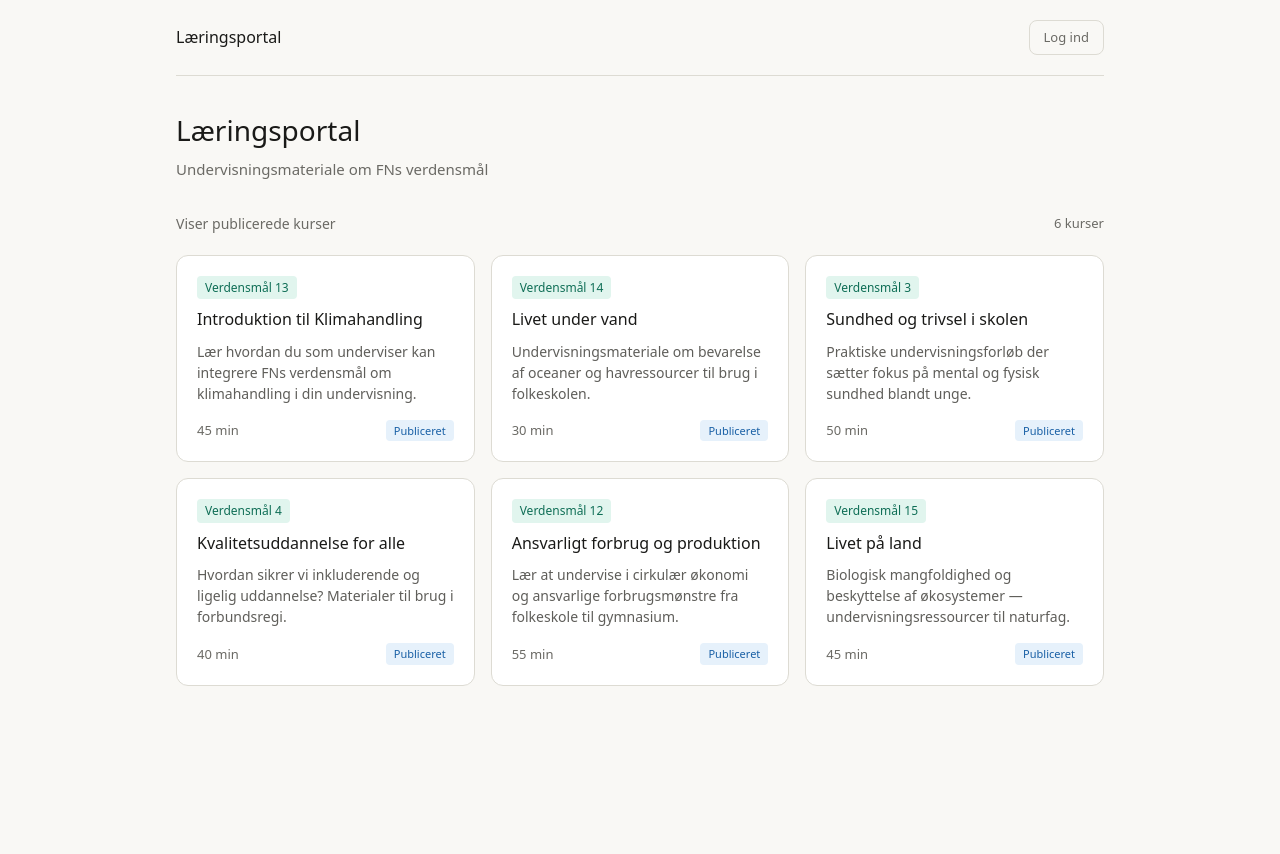
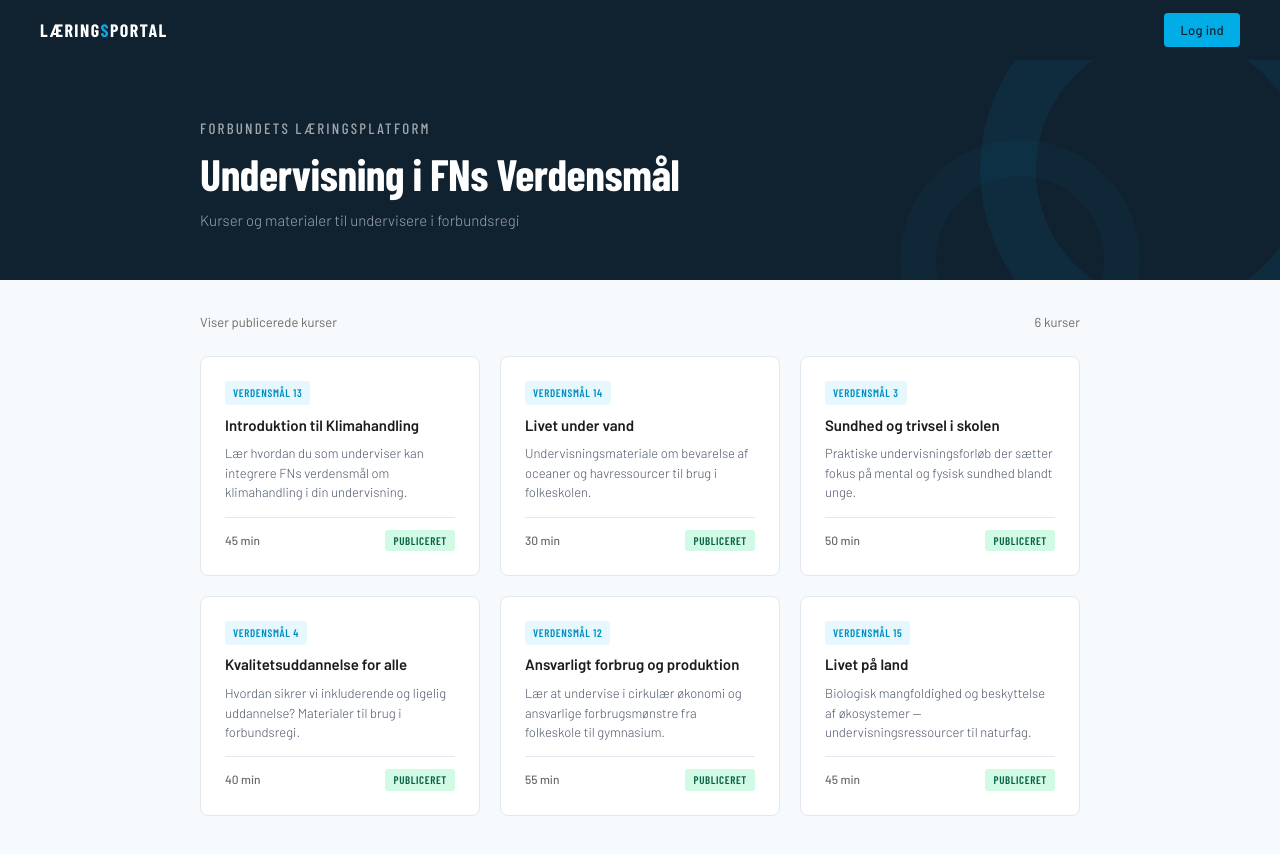
Before and after one commit to ronnidc/react-vite-typescript, a React (Vite) app: page / in a window 1280 px wide. Shown: the top 854 px of the page. Before the commit the page ends 800 px from the top, so only its background shows below. Built offline with nearby package versions, Linux system fonts and the light colour scheme.

Commit message:
feat: redesign with Barlow font, FIU navy/blue palette and hero section

```diff
--- a/package.json
+++ b/package.json
@@ -10,6 +10,8 @@
     "preview": "vite preview"
   },
   "dependencies": {
+    "@fontsource/barlow": "^5.2.8",
+    "@fontsource/barlow-condensed": "^5.2.8",
     "@tanstack/react-query": "^5.95.2",
     "react": "^19.2.4",
     "react-dom": "^19.2.4",
--- a/src/App.css
+++ b/src/App.css
@@ -1,3 +1,16 @@
+:root {
+  --blue:       #00ADE6;
+  --blue-dark:  #0090C2;
+  --blue-dim:   #E6F7FD;
+  --navy:       #102130;
+  --navy-mid:   #1E3347;
+  --ink:        #1A1C1E;
+  --muted:      #4A5568;
+  --subtle:     #6b6a65;
+  --border:     #E2E8F0;
+  --surface:    #F7FAFC;
+}
+
 *, *::before, *::after {
   box-sizing: border-box;
   margin: 0;
@@ -5,71 +18,90 @@
 }
 
 body {
-  background: #f9f8f5;
-  color: #1a1a18;
+  background: var(--surface);
+  color: var(--ink);
   line-height: 1.6;
-  font-family: system-ui, sans-serif;
+  font-family: 'Barlow', system-ui, sans-serif;
+  font-weight: 400;
 }
 
-.app {
-  max-width: 960px;
-  margin: 0 auto;
-  padding: 0 1rem 4rem;
-}
-
+/* ── NAV ───────────────────────────────────────────── */
 .nav {
+  background: var(--navy);
+  padding: 0 2.5rem;
   display: flex;
   align-items: center;
   justify-content: space-between;
-  padding: 1.25rem 0;
-  margin-bottom: 2rem;
-  border-bottom: 0.5px solid #dddbd3;
+  height: 60px;
 }
 
 .nav-logo {
-  font-size: 16px;
-  font-weight: 500;
-  color: #1a1a18;
+  font-family: 'Barlow Condensed', sans-serif;
+  font-weight: 700;
+  font-size: 18px;
+  letter-spacing: 0.08em;
+  text-transform: uppercase;
+  color: #ffffff;
   text-decoration: none;
 }
 
-.nav-login {
-  font-size: 13px;
-  color: #6b6a65;
-  text-decoration: none;
-  padding: 6px 14px;
-  border: 0.5px solid #dddbd3;
-  border-radius: 8px;
+.nav-logo span {
+  color: var(--blue);
 }
 
 .nav-actions {
   display: flex;
   align-items: center;
-  gap: 12px;
+  gap: 1.25rem;
 }
 
 .nav-user {
   font-size: 13px;
-  color: #5f5e5a;
+  color: rgba(255, 255, 255, 0.6);
+}
+
+.nav-login {
+  font-family: 'Barlow', sans-serif;
+  font-size: 13px;
+  font-weight: 500;
+  color: var(--navy);
+  background: var(--blue);
+  border: none;
+  border-radius: 4px;
+  padding: 7px 16px;
+  cursor: pointer;
+  text-decoration: none;
+  letter-spacing: 0.02em;
+}
+
+.nav-login:hover {
+  background: var(--blue-dark);
+  color: var(--navy);
 }
 
 .nav-logout {
+  font-family: 'Barlow', sans-serif;
   font-size: 13px;
-  color: #6b6a65;
+  font-weight: 500;
+  color: rgba(255, 255, 255, 0.7);
   background: none;
-  border: 0.5px solid #dddbd3;
-  border-radius: 8px;
+  border: 1px solid rgba(255, 255, 255, 0.2);
+  border-radius: 4px;
   padding: 6px 14px;
   cursor: pointer;
-  font-family: inherit;
 }
 
 .nav-logout:hover {
-  background: #ffffff;
-  color: #1a1a18;
+  background: rgba(255, 255, 255, 0.08);
+  color: #ffffff;
 }
 
-.nav-login:hover {
-  background: #ffffff;
-  color: #1a1a18;
+/* ── DELT SIDECONTAINER ─────────────────────────────
+   Bruges af sider uden full-width elementer:
+   CourseDetailPage, NotFoundPage
+   ─────────────────────────────────────────────────── */
+.page-content {
+  max-width: 960px;
+  margin: 0 auto;
+  padding: 2.5rem 2.5rem 4rem;
 }
--- a/src/App.tsx
+++ b/src/App.tsx
@@ -7,18 +7,14 @@ import LoginPage from './pages/LoginPage'
 import NotFoundPage from './pages/NotFoundPage'
 import './App.css'
 
-// Nav er en separat komponent fordi den bruger useAuth.
-// App() selv behøver ikke kende til auth — god separation of concerns.
 function Nav() {
   const { user, logout, isAuthenticated } = useAuth()
 
   return (
     <nav className="nav">
-      <Link to="/" className="nav-logo">Læringsportal</Link>
-
+      <Link to="/" className="nav-logo">Læring<span>s</span>portal</Link>
       <div className="nav-actions">
         {isAuthenticated ? (
-          // Betinget rendering baseret på auth-state
           <>
             <span className="nav-user">👤 {user?.name}</span>
             <button className="nav-logout" onClick={logout}>Log ud</button>
@@ -34,9 +30,10 @@ function Nav() {
 function App() {
   return (
     <BrowserRouter>
-      <div className="app">
       <Nav />
-        <main>
+      {/* Ingen app-body wrapper her — hver side styrer sit eget layout.
+          CoursesPage har brug for full-width hero.
+          De øvrige sider har deres egne containere. */}
       <Routes>
         <Route path="/" element={<CoursesPage />} />
         <Route
@@ -50,8 +47,6 @@ function App() {
         <Route path="/login" element={<LoginPage />} />
         <Route path="*" element={<NotFoundPage />} />
       </Routes>
-        </main>
-      </div>
     </BrowserRouter>
   )
 }
--- a/src/components/CourseCard/CourseCard.module.css
+++ b/src/components/CourseCard/CourseCard.module.css
@@ -1,33 +1,47 @@
 .card {
   background: #ffffff;
-  border: 0.5px solid #dddbd3;
-  border-radius: 12px;
-  padding: 1.25rem;
+  border: 1px solid var(--border);
+  border-radius: 8px;
+  padding: 1.5rem;
   display: flex;
   flex-direction: column;
-  gap: 0.5rem;
+  gap: 0.6rem;
+  position: relative;
+  overflow: hidden;
+  transition: transform 0.15s ease, box-shadow 0.15s ease, border-color 0.15s ease;
 }
 
-.goal {
-  font-size: 12px;
-  font-weight: 500;
-  color: #0F6E56;
-  background: #E1F5EE;
-  padding: 2px 8px;
-  border-radius: 4px;
-  align-self: flex-start;
+/* Blå venstrekant der glider ind ved hover */
+.card::before {
+  content: '';
+  position: absolute;
+  left: 0;
+  top: 0;
+  bottom: 0;
+  width: 3px;
+  background: var(--blue);
+  transform: scaleY(0);
+  transform-origin: bottom;
+  transition: transform 0.2s ease;
 }
 
-.title {
-  font-size: 16px;
-  font-weight: 500;
-  color: #1a1a18;
+.card:hover {
+  transform: translateY(-3px);
+  box-shadow: 0 8px 24px rgba(0, 0, 0, 0.07);
+  border-color: rgba(0, 173, 230, 0.3);
 }
 
-.description {
-  font-size: 14px;
-  color: #5f5e5a;
-  line-height: 1.5;
+.card:hover::before {
+  transform: scaleY(1);
+}
+
+.unpublished {
+  opacity: 0.7;
+  background: #FAFAFA;
+}
+
+.unpublished:hover {
+  opacity: 1;
 }
 
 .badges {
@@ -37,38 +51,65 @@
   flex-wrap: wrap;
 }
 
-.draft {
+.goal {
+  font-family: 'Barlow Condensed', sans-serif;
   font-size: 11px;
-  font-weight: 500;
-  background: #FAEEDA;
-  color: #633806;
-  padding: 2px 8px;
-  border-radius: 4px;
+  font-weight: 600;
+  letter-spacing: 0.06em;
+  text-transform: uppercase;
+  color: var(--blue-dark);
+  background: var(--blue-dim);
+  padding: 3px 8px;
+  border-radius: 3px;
 }
 
-/* Upublicerede kort får en subtil visuel dæmpning for admin */
-.unpublished {
-  opacity: 0.75;
+.draft {
+  font-family: 'Barlow Condensed', sans-serif;
+  font-size: 11px;
+  font-weight: 600;
+  letter-spacing: 0.06em;
+  text-transform: uppercase;
+  background: #FEF3C7;
+  color: #92400E;
+  padding: 3px 8px;
+  border-radius: 3px;
 }
 
-.unpublished:hover {
-  opacity: 1;
+.title {
+  font-size: 15px;
+  font-weight: 600;
+  color: var(--ink);
+  line-height: 1.35;
+}
+
+.description {
+  font-size: 13px;
+  font-weight: 300;
+  color: var(--muted);
+  line-height: 1.5;
+  flex: 1;
 }
 
 .footer {
   display: flex;
   align-items: center;
   justify-content: space-between;
-  margin-top: 0.5rem;
-  font-size: 13px;
-  color: #6b6a65;
+  padding-top: 0.75rem;
+  border-top: 1px solid var(--border);
+  margin-top: 0.25rem;
+  font-size: 12px;
+  font-weight: 500;
+  color: var(--subtle);
 }
 
 .published {
+  font-family: 'Barlow Condensed', sans-serif;
   font-size: 11px;
-  font-weight: 500;
-  background: #E6F1FB;
-  color: #185FA5;
+  font-weight: 600;
+  letter-spacing: 0.06em;
+  text-transform: uppercase;
+  background: #D1FAE5;
+  color: #065F46;
   padding: 2px 8px;
-  border-radius: 4px;
+  border-radius: 3px;
 }
--- a/src/index.css
+++ b/src/index.css
@@ -1,3 +1,16 @@
+:root {
+  --blue:       #00ADE6;
+  --blue-dark:  #0090C2;
+  --blue-dim:   #E6F7FD;
+  --navy:       #102130;
+  --navy-mid:   #1E3347;
+  --ink:        #1A1C1E;
+  --muted:      #4A5568;
+  --subtle:     #6b6a65;
+  --border:     #E2E8F0;
+  --surface:    #F7FAFC;
+}
+
 *, *::before, *::after {
   box-sizing: border-box;
   margin: 0;
@@ -5,7 +18,9 @@
 }
 
 body {
-  background: #f9f8f5;
-  color: #1a1a18;
+  background: var(--surface);
+  color: var(--ink);
   line-height: 1.6;
+  font-family: 'Barlow', system-ui, sans-serif;
+  font-weight: 400;
 }
--- a/src/pages/CourseDetailPage.tsx
+++ b/src/pages/CourseDetailPage.tsx
@@ -40,7 +40,7 @@ function CourseDetailPage() {
   }
 
   return (
-    <div>
+    <div className="page-content">
       <Link to="/" className={styles.back}>← Tilbage til kurser</Link>
 
       <div className={styles.articleHeader}>
--- a/src/pages/CoursesPage.module.css
+++ b/src/pages/CoursesPage.module.css
@@ -1,98 +1,159 @@
-.header {
-  display: flex;
-  align-items: flex-start;
-  justify-content: space-between;
-  margin-bottom: 2rem;
+.hero {
+  background: var(--navy);
+  padding: 3.5rem 0 3rem;
+  position: relative;
+  overflow: hidden;
 }
 
-.header h1 {
-  font-size: 28px;
-  font-weight: 500;
-  margin-bottom: 0.25rem;
+.hero::before {
+  content: '';
+  position: absolute;
+  right: -80px;
+  top: -80px;
+  width: 380px;
+  height: 380px;
+  border-radius: 50%;
+  border: 56px solid rgba(0, 173, 230, 0.07);
+  pointer-events: none;
 }
 
-.header p {
-  color: #6b6a65;
-  font-size: 15px;
+.hero::after {
+  content: '';
+  position: absolute;
+  right: 140px;
+  bottom: -100px;
+  width: 240px;
+  height: 240px;
+  border-radius: 50%;
+  border: 36px solid rgba(0, 173, 230, 0.04);
+  pointer-events: none;
 }
 
-.roleAdmin {
-  font-size: 11px;
-  font-weight: 500;
-  background: #EEEDFE;
-  color: #3C3489;
-  padding: 3px 10px;
-  border-radius: 4px;
-  white-space: nowrap;
-  margin-top: 4px;
+.heroInner {
+  max-width: 960px;
+  margin: 0 auto;
+  padding: 0 2.5rem;
+  position: relative;
+  z-index: 1;
 }
 
-.roleInstructor {
+.heroEyebrow {
+  font-family: 'Barlow Condensed', sans-serif;
   font-size: 11px;
-  font-weight: 500;
-  background: #E1F5EE;
-  color: #0F6E56;
-  padding: 3px 10px;
-  border-radius: 4px;
-  white-space: nowrap;
-  margin-top: 4px;
+  font-weight: 600;
+  letter-spacing: 0.15em;
+  text-transform: uppercase;
+  color: var(--blue);
+  margin-bottom: 0.6rem;
 }
 
+.heroInner h1 {
+  font-family: 'Barlow Condensed', sans-serif;
+  font-size: clamp(28px, 4vw, 44px);
+  font-weight: 700;
+  line-height: 1.1;
+  color: #ffffff;
+  letter-spacing: -0.01em;
+  margin-bottom: 0.6rem;
+}
+
+.heroInner p {
+  font-size: 15px;
+  font-weight: 300;
+  color: rgba(255, 255, 255, 0.6);
+}
+
+/* ── INDHOLDSCONTAINER ────────────────────────────── */
+.content {
+  max-width: 960px;
+  margin: 0 auto;
+  padding: 2rem 2.5rem 4rem;
+}
+
+/* ── TOOLBAR ──────────────────────────────────────── */
 .toolbar {
   display: flex;
   align-items: center;
   justify-content: space-between;
-  margin-bottom: 1.25rem;
+  margin-bottom: 1.5rem;
+}
+
+.toolbarLeft {
+  display: flex;
+  align-items: center;
+  gap: 0.75rem;
 }
 
 .filterToggle {
   display: flex;
   align-items: center;
   gap: 8px;
-  font-size: 14px;
-  color: #5f5e5a;
+  font-size: 13px;
+  font-weight: 500;
+  color: var(--muted);
   cursor: pointer;
 }
 
 .filterToggle input {
   cursor: pointer;
-  accent-color: #1D9E75;
+  accent-color: var(--blue);
   width: 15px;
   height: 15px;
 }
 
 .filterInfo {
-  font-size: 14px;
-  color: #6b6a65;
+  font-size: 13px;
+  color: var(--subtle);
 }
 
 .count {
   font-size: 13px;
-  color: #6b6a65;
+  color: var(--subtle);
 }
 
+.roleAdmin {
+  font-family: 'Barlow Condensed', sans-serif;
+  font-size: 11px;
+  font-weight: 600;
+  letter-spacing: 0.08em;
+  text-transform: uppercase;
+  background: rgba(0, 173, 230, 0.12);
+  color: var(--blue-dark);
+  padding: 3px 10px;
+  border-radius: 3px;
+}
+
+.roleInstructor {
+  font-family: 'Barlow Condensed', sans-serif;
+  font-size: 11px;
+  font-weight: 600;
+  letter-spacing: 0.08em;
+  text-transform: uppercase;
+  background: #D1FAE5;
+  color: #065F46;
+  padding: 3px 10px;
+  border-radius: 3px;
+}
+
+/* ── GRID ─────────────────────────────────────────── */
 .grid {
   display: grid;
   grid-template-columns: repeat(auto-fill, minmax(280px, 1fr));
-  gap: 1rem;
+  gap: 1.25rem;
 }
 
 .cardWrapper {
   cursor: pointer;
-  transition: transform 0.15s ease;
 }
 
-.cardWrapper:hover {
-  transform: translateY(-2px);
-}
-
+/* ── STATUS ───────────────────────────────────────── */
 .status {
   margin-top: 4rem;
   text-align: center;
   font-size: 15px;
-  color: #6b6a65;
+  color: var(--subtle);
 }
 
-.status.error {
+.error {
   color: #A32D2D;
 }
--- a/src/pages/CoursesPage.tsx
+++ b/src/pages/CoursesPage.tsx
@@ -11,10 +11,6 @@ function CoursesPage() {
   const { user } = useAuth()
   const navigate = useNavigate()
 
-  // RBAC — rolle bestemmer standardadfærd:
-  // admin ser alle kurser som standard (showOnlyPublished = false)
-  // instructor ser kun publicerede som standard (showOnlyPublished = true)
-  // Termen: "role-based default state"
   const isAdmin = user?.role === 'admin'
   const [showOnlyPublished, setShowOnlyPublished] = useState(!isAdmin)
 
@@ -23,36 +19,35 @@ function CoursesPage() {
     : courses
 
   if (loading) return (
-    <div>
-      <header className={styles.header}>
-        <h1>Læringsportal</h1>
-        <p>Undervisningsmateriale om FNs verdensmål</p>
-      </header>
+    <>
+      <div className={styles.hero}>
+        <div className={styles.heroInner}>
+          <p className={styles.heroEyebrow}>Forbundets Læringsplatform</p>
+          <h1>Undervisning i FNs Verdensmål</h1>
+          <p>Kurser og materialer til undervisere i forbundsregi</p>
+        </div>
+      </div>
+      <div className={styles.content}>
         <SkeletonGrid count={9} />
       </div>
+    </>
   )
 
   if (error) return <div className={`${styles.status} ${styles.error}`}>{error}</div>
 
   return (
-    <div>
-      <header className={styles.header}>
-        <div>
-          <h1>Læringsportal</h1>
-          <p>Undervisningsmateriale om FNs verdensmål</p>
+    <>
+      <div className={styles.hero}>
+        <div className={styles.heroInner}>
+          <p className={styles.heroEyebrow}>Forbundets Læringsplatform</p>
+          <h1>Undervisning i FNs Verdensmål</h1>
+          <p>Kurser og materialer til undervisere i forbundsregi</p>
+        </div>
       </div>
 
-        {/* Rolle-badge i headeren — kun synligt når man er logget ind */}
-        {user && (
-          <span className={isAdmin ? styles.roleAdmin : styles.roleInstructor}>
-            {isAdmin ? 'Administrator' : 'Underviser'}
-          </span>
-        )}
-      </header>
-
+      <div className={styles.content}>
       <div className={styles.toolbar}>
-        {/* Admin kan toggle mellem alle og kun publicerede.
-            Instructor ser kun filteret som info — det er låst til publicerede. */}
+        <div className={styles.toolbarLeft}>
           {isAdmin ? (
             <label className={styles.filterToggle}>
               <input
@@ -65,7 +60,12 @@ function CoursesPage() {
           ) : (
             <span className={styles.filterInfo}>Viser publicerede kurser</span>
           )}
-
+          {user && (
+            <span className={isAdmin ? styles.roleAdmin : styles.roleInstructor}>
+              {isAdmin ? 'Administrator' : 'Underviser'}
+            </span>
+          )}
+        </div>
         <span className={styles.count}>
           {visibleCourses.length} {visibleCourses.length === 1 ? 'kursus' : 'kurser'}
         </span>
@@ -78,12 +78,12 @@ function CoursesPage() {
             onClick={() => navigate(`/courses/${course.id}`)}
             className={styles.cardWrapper}
           >
-            {/* isAdmin sendes ned som prop — CourseCard viser kladde-badge hvis sand */}
             <CourseCard course={course} isAdmin={isAdmin} />
           </div>
         ))}
       </div>
       </div>
+    </>
   )
 }
 
--- a/src/pages/LoginPage.tsx
+++ b/src/pages/LoginPage.tsx
@@ -52,6 +52,17 @@ function LoginPage() {
 
   return (
     <div className={styles.wrapper}>
+
+      {/* Venstre side — navy med kontekst */}
+      <aside className={styles.aside}>
+        <div className={styles.asideContent}>
+          <p className={styles.asideEyebrow}>Forbundets Læringsplatform</p>
+          <h2 className={styles.asideTitle}>Undervisning i FNs Verdensmål</h2>
+        </div>
+      </aside>
+
+      {/* Højre side — formular */}
+      <div className={styles.formSide}>
       <div className={styles.card}>
         <h1 className={styles.title}>Log ind</h1>
         <p className={styles.subtitle}>Læringsportalen for undervisere</p>
@@ -105,6 +116,7 @@ function LoginPage() {
 
         <Link to="/" className={styles.back}>← Tilbage til kurser</Link>
       </div>
+      </div>
     </div>
   )
 }
--- a/src/pages/NotFoundPage.tsx
+++ b/src/pages/NotFoundPage.tsx
@@ -3,7 +3,7 @@ import styles from './NotFoundPage.module.css'
 
 function NotFoundPage() {
   return (
-    <div className={styles.wrapper}>
+    <div className={`page-content ${styles.wrapper}`}>
       <span className={styles.code}>404</span>
       <h1 className={styles.title}>Siden findes ikke</h1>
       <p className={styles.text}>Den side du leder efter eksisterer ikke eller er blevet flyttet.</p>
```
Also changed, not shown: src/main.tsx (+8 -0 lines), src/pages/LoginPage.module.css (+132 -42 lines), 2 other files (tests, documents, lock files or other folders). Lines whose indentation alone changed are shown as unchanged.
